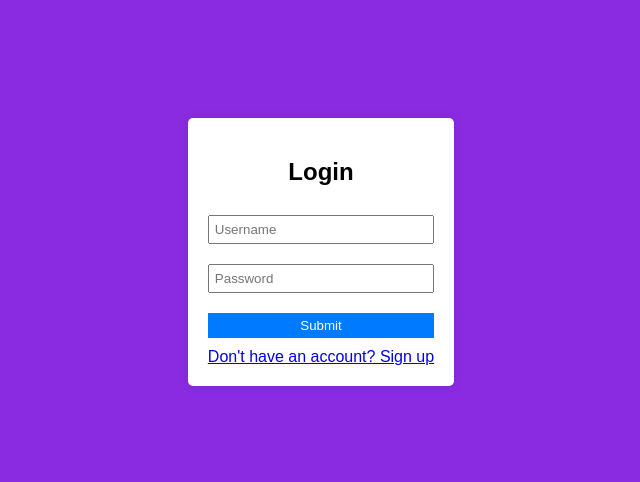
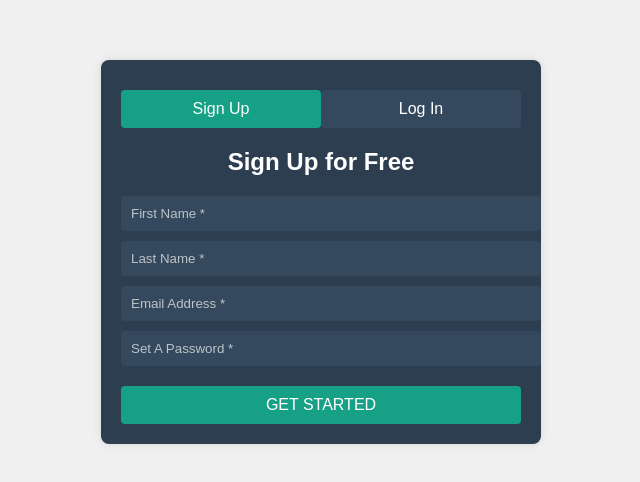
Before and after one commit to shivamraj-2003/Page, a plain HTML site: page index.html in a window 1280 px wide. Shown: the part 148-630 px from the top of the page, without its empty margins (319-959 px from the left). Drawn offline with Linux system fonts and the light colour scheme.

Commit message:
2nd commit

```diff
--- a/index.html
+++ b/index.html
@@ -8,16 +8,24 @@
 </head>
 <body>
     <div class="container">
-        <h2 id="formTitle">Login</h2>
-        <form id="authForm">
-            <input type="text" id="username" placeholder="Username" required>
-            <input type="password" id="password" placeholder="Password" required>
-            <input type="email" id="email" placeholder="Email" required style="display:none;">
-            <button type="submit">Submit</button>
+        <div class="tabs">
+            <button class="tab active" onclick="showForm('signup')">Sign Up</button>
+            <button class="tab" onclick="showForm('login')">Log In</button>
+        </div>
+        <form id="signupForm">
+            <h2>Sign Up for Free</h2>
+            <input type="text" placeholder="First Name *" required>
+            <input type="text" placeholder="Last Name *" required>
+            <input type="email" placeholder="Email Address *" required>
+            <input type="password" placeholder="Set A Password *" required>
+            <button type="submit">GET STARTED</button>
         </form>
-        <div class="toggle">
-            <a href="#" id="toggleLink">Don't have an account? Sign up</a>
-        </div>
+        <form id="loginForm" style="display: none;">
+            <h2>Log In</h2>
+            <input type="email" placeholder="Email Address *" required>
+            <input type="password" placeholder="Password *" required>
+            <button type="submit">LOG IN</button>
+        </form>
     </div>
     <script src="script.js"></script>
 </body>
--- a/script.js
+++ b/script.js
@@ -1,34 +1,27 @@
-const formTitle = document.getElementById('formTitle');
-const authForm = document.getElementById('authForm');
-const toggleLink = document.getElementById('toggleLink');
-const emailInput = document.getElementById('email');
-let isLogin = true;
+function showForm(formType) {
+    const signupForm = document.getElementById('signupForm');
+    const loginForm = document.getElementById('loginForm');
+    const tabs = document.querySelectorAll('.tab');
 
-toggleLink.addEventListener('click', (e) => {
+    if (formType === 'signup') {
+        signupForm.style.display = 'block';
+        loginForm.style.display = 'none';
+        tabs[0].classList.add('active');
+        tabs[1].classList.remove('active');
+    } else {
+        signupForm.style.display = 'none';
+        loginForm.style.display = 'block';
+        tabs[0].classList.remove('active');
+        tabs[1].classList.add('active');
+    }
+}
+
+document.getElementById('signupForm').addEventListener('submit', function (e) {
     e.preventDefault();
-    isLogin = !isLogin;
-    if (isLogin) {
-        formTitle.textContent = 'Login';
-        toggleLink.textContent = "Don't have an account? Sign up";
-        emailInput.style.display = 'none';
-    } else {
-        formTitle.textContent = 'Sign Up';
-        toggleLink.textContent = 'Already have an account? Login';
-        emailInput.style.display = 'block';
-    }
+    alert('Sign up form submitted!');
 });
 
-authForm.addEventListener('submit', (e) => {
+document.getElementById('loginForm').addEventListener('submit', function (e) {
     e.preventDefault();
-    const username = document.getElementById('username').value;
-    const password = document.getElementById('password').value;
-    const email = document.getElementById('email').value;
-
-    if (isLogin) {
-        console.log('Login attempt:', { username, password });
-        alert('Login functionality would be implemented here');
-    } else {
-        console.log('Signup attempt:', { username, email, password });
-        alert('Signup functionality would be implemented here');
-    }
+    alert('Login form submitted!');
 });
--- a/style.css
+++ b/style.css
@@ -1,48 +1,74 @@
 body {
     font-family: Arial, sans-serif;
+    background-color: #f0f0f0;
     display: flex;
     justify-content: center;
     align-items: center;
     height: 100vh;
     margin: 0;
-    background-color: blueviolet;
 }
 
 .container {
-    background-color: white;
+    background-color: #2c3e50;
+    border-radius: 8px;
+    box-shadow: 0 0 10px rgba(0, 0, 0, 0.1);
+    width: 100%;
+    max-width: 400px;
     padding: 20px;
-    border-radius: 5px;
-    box-shadow: 0 0 10px rgba(0, 0, 0, 0.1);
+}
+
+.tabs {
+    display: flex;
+    margin-bottom: 20px;
+}
+
+.tab {
+    flex: 1;
+    text-align: center;
+    padding: 10px;
+    cursor: pointer;
+    color: #fff;
+    background-color: #34495e;
+    border: none;
+    outline: none;
+}
+
+.tab.active {
+    background-color: #16a085;
 }
 
 h2 {
+    color: #fff;
     text-align: center;
-}
-
-form {
-    display: flex;
-    flex-direction: column;
+    margin-bottom: 20px;
 }
 
 input {
-    margin: 10px 0;
-    padding: 5px;
+    width: 100%;
+    padding: 10px;
+    margin-bottom: 10px;
+    border: none;
+    background-color: #34495e;
+    color: #fff;
+    border-radius: 4px;
+}
+
+input::placeholder {
+    color: #bdc3c7;
 }
 
 button {
+    width: 100%;
+    padding: 10px;
+    background-color: #16a085;
+    color: #fff;
+    border: none;
+    border-radius: 4px;
+    cursor: pointer;
+    font-size: 16px;
     margin-top: 10px;
-    padding: 5px;
-    background-color: #007bff;
-    color: white;
-    border: none;
-    cursor: pointer;
 }
 
 button:hover {
-    background-color: #0056b3;
+    background-color: #1abc9c;
 }
-
-.toggle {
-    text-align: center;
-    margin-top: 10px;
-}
```
